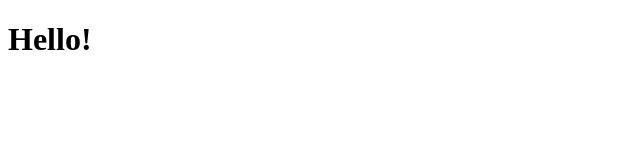
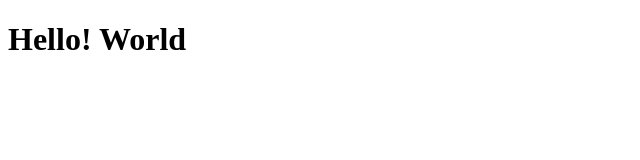
Before and after one commit to brynpryl0426/sample-code01, a plain HTML site: page index.html in a window 1280 px wide. Shown: the whole page, without its empty margins (0-640 px from the left). Drawn offline with Linux system fonts and the light colour scheme.

Commit message:
added world word to header 1

```diff
--- a/index.html
+++ b/index.html
@@ -7,6 +7,6 @@
     <title>Hello</title>
 </head>
 <body>
-    <h1>Hello!</h1>
+    <h1>Hello! World</h1>
 </body>
 </html>
```
